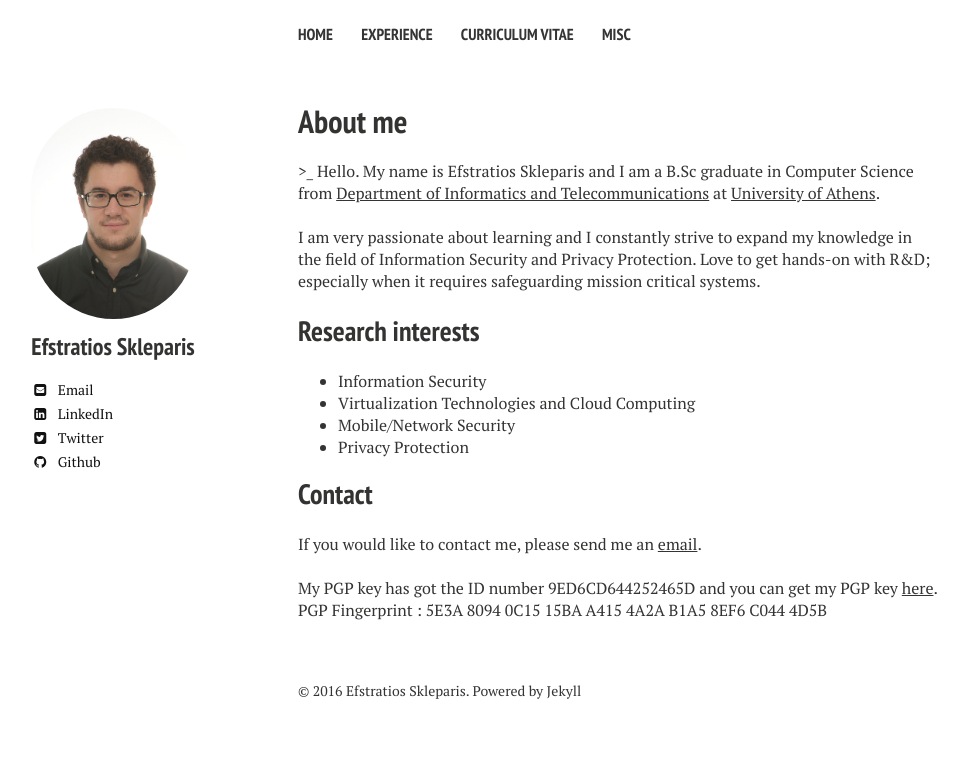
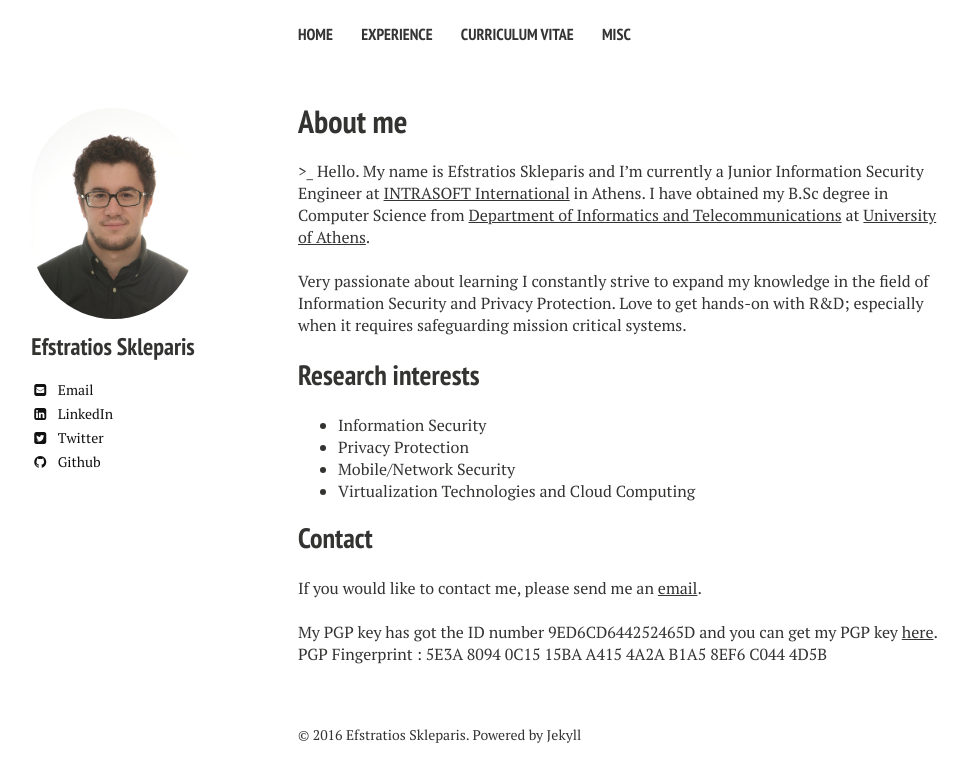
Before and after one commit to efstratios/efstratios.github.io, a Jekyll site: the page built from index.md, in a window 1280 px wide. Shown: the top 782 px of the page, without its empty margins (22-990 px from the left). Built offline with Jekyll 4.4.1, drawn with Linux system fonts in a browser that asks for light colours; nearby versions of some CDN libraries.

Commit message:
new aboutme_text

```diff
--- a/index.md
+++ b/index.md
@@ -4,16 +4,17 @@ title: About me
 excerpt: "Efstratios Skleparis - Personal Webpage"
 ---
 
- \>_ Hello. My name is Efstratios Skleparis and I am a B.Sc graduate in Computer Science from [Department of Informatics and Telecommunications](http://di.uoa.gr/eng){:target="_blank"} at [University of Athens](http://en.uoa.gr){:target="_blank"}.
+ \>_ Hello. My name is Efstratios Skleparis and I'm currently a Junior Information Security Engineer at [INTRASOFT International](https://www.intrasoft-intl.com) in Athens. I have obtained my B.Sc degree in Computer Science from [Department of Informatics and Telecommunications](http://di.uoa.gr/eng){:target="_blank"} at [University of Athens](http://en.uoa.gr){:target="_blank"}.
 
- <br/>I am very passionate about learning and I constantly strive to expand my knowledge in the field of Information Security and Privacy Protection. Love to get hands-on with R&D; especially when it requires safeguarding mission critical systems.
+
+ <br/>Very passionate about learning I constantly strive to expand my knowledge in the field of Information Security and Privacy Protection. Love to get hands-on with R&D; especially when it requires safeguarding mission critical systems.
 
 ## Research interests
 
 * Information Security
+* Privacy Protection
+* Mobile/Network Security
 * Virtualization Technologies and Cloud Computing
-* Mobile/Network Security
-* Privacy Protection
 
 ## Contact
 
```
